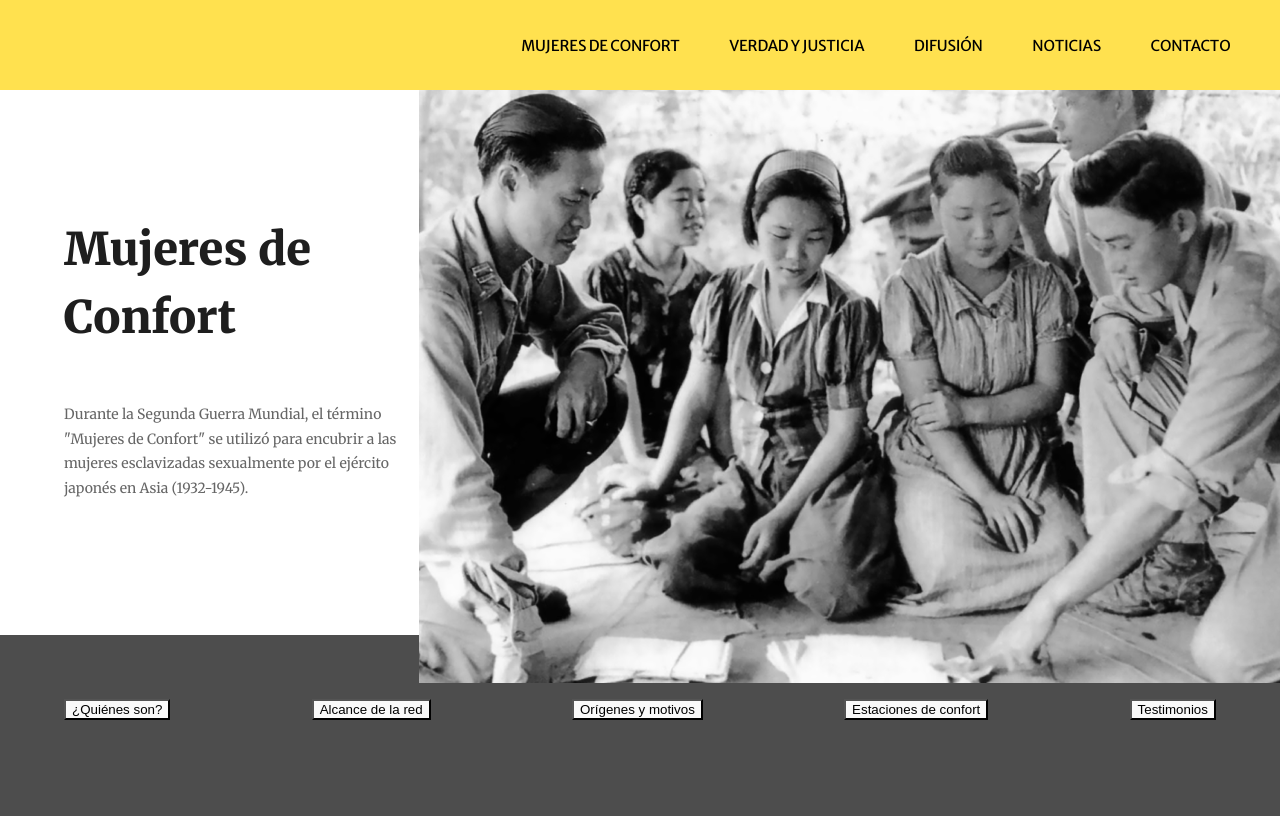
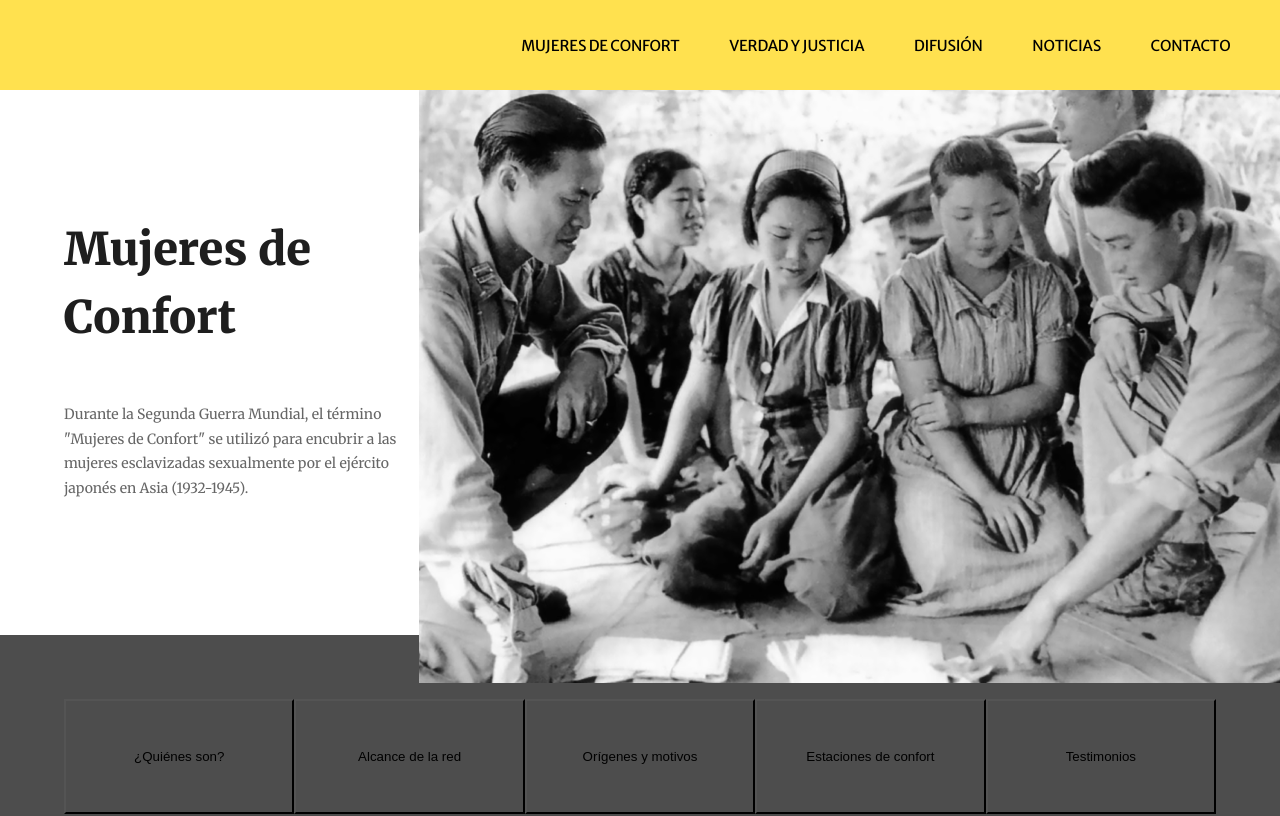
Before and after one commit to AAlejof/WWII-ComfortWomen, a React (Vite) app in the folder client/: page / in a window 1280 px wide. Shown: the top 816 px of the page. Built offline with nearby package versions, Linux system fonts and the light colour scheme.

Commit message:
WIP button style

```diff
--- a/client/src/components/ComfortWomen/ComfortWomen.module.css
+++ b/client/src/components/ComfortWomen/ComfortWomen.module.css
@@ -87,8 +87,22 @@
 
     .titleDiv {
         display: flex;
-        justify-content: space-between;
+        /* justify-content: space-between; */
         padding: 5%;
+    }
+
+    .selectedTitle {
+        margin: 0;
+        width: 20vw;
+        height: 115px;
+        background-color: #4D4D4D;
+    }
+
+    .titleButton {
+        margin: 0;
+        width: 20vw;
+        height: 115px;
+        background-color: #4D4D4D;
     }
 
     .contentDiv {
```
